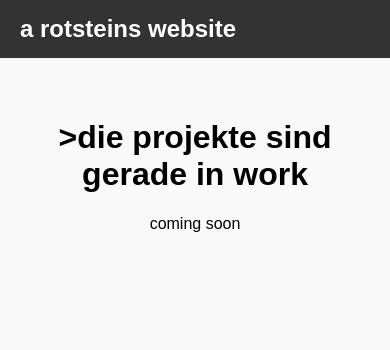
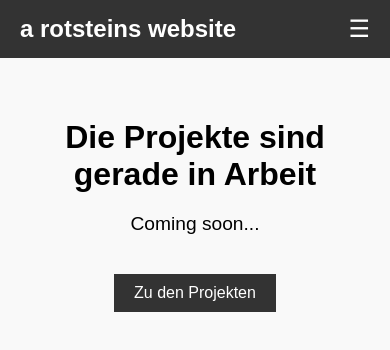
Before and after one commit to 34Alinator/ABoredMan2000.github.io, a plain HTML site: page projekte.html in a window 390 px wide. Drawn offline with Linux system fonts and the light colour scheme.

Commit message:
Update projekte.html

```diff
--- a/projekte.html
+++ b/projekte.html
@@ -25,6 +25,10 @@
       font-weight: bold;
     }
 
+    nav {
+      display: flex;
+    }
+
     nav a {
       color: white;
       text-decoration: none;
@@ -36,14 +40,61 @@
       color: #ff4081;
     }
 
+    .menu-toggle {
+      display: none;
+      font-size: 1.5em;
+      cursor: pointer;
+    }
+
     .content {
       padding: 40px 20px;
       text-align: center;
     }
 
+    h1 {
+      font-size: 2em;
+      margin-bottom: 10px;
+    }
+
+    p {
+      font-size: 1.2em;
+    }
+
+    button {
+      background-color: #333;
+      color: white;
+      border: none;
+      padding: 10px 20px;
+      margin-top: 20px;
+      font-size: 1em;
+      cursor: pointer;
+      transition: background-color 0.3s;
+    }
+
+    button:hover {
+      background-color: #ff4081;
+    }
+
     @media (max-width: 600px) {
       nav {
         display: none;
+        flex-direction: column;
+        background-color: #444;
+        padding: 10px;
+        position: absolute;
+        top: 60px;
+        right: 0;
+        width: 100%;
+        z-index: 1000;
+      }
+
+      nav.active {
+        display: flex;
+      }
+
+      .menu-toggle {
+        display: block;
+        color: white;
       }
     }
   </style>
@@ -52,7 +103,8 @@
 
   <header>
     <div class="logo">a rotsteins website</div>
-    <nav>
+    <div class="menu-toggle" onclick="toggleMenu()">☰</div>
+    <nav id="navbar">
       <a href="index.html">Home</a>
       <a href="projekte.html">Projekte</a>
       <a href="ueber-uns.html">Über uns</a>
@@ -60,9 +112,16 @@
   </header>
 
   <div class="content">
-    <h1>>die projekte sind gerade in work</h1>
-    <p>coming soon</p>
+    <h1>Die Projekte sind gerade in Arbeit</h1>
+    <p>Coming soon...</p>
+    <button onclick="location.href='projekte.html'">Zu den Projekten</button>
   </div>
+
+  <script>
+    function toggleMenu() {
+      document.getElementById('navbar').classList.toggle('active');
+    }
+  </script>
 
 </body>
 </html>
```
